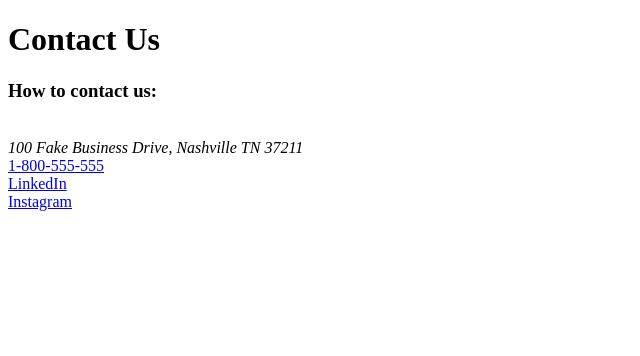
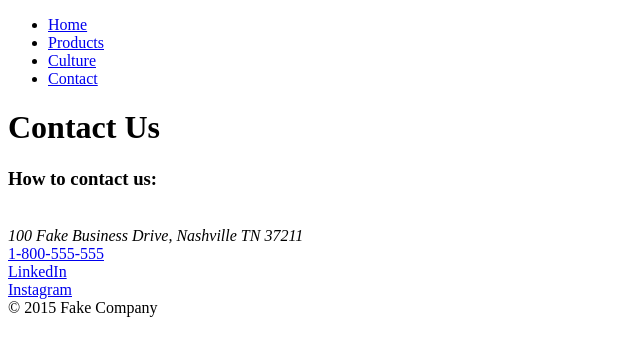
Before and after one commit to morecallan/HTML-exercise-mock-business, a plain HTML site: page contact.html in a window 1280 px wide. Shown: the whole page, without its empty margins (0-640 px from the left). Drawn offline with Linux system fonts and the light colour scheme.

Commit message:
added header, footer and nav to each page

```diff
--- a/contact.html
+++ b/contact.html
@@ -5,7 +5,16 @@
     <link rel="stylesheet" type="text/css" href="styles.css">
 </head>
 <body>
-    <h1>Contact Us</h1>
+    <nav>
+        <ul>
+            <li><a href="index.html">Home</a></li>
+            <li><a href="products.html">Products</a></li>
+            <li><a href="culture.html">Culture</a></li>
+            <li><a href="contact.html">Contact</a></li>
+        </ul>
+    </nav>
+
+    <header><h1>Contact Us</h1></header>
     <article>
         <header><h3>How to contact us:</h3></header>
         <img src="">
@@ -14,5 +23,7 @@
         <section><a href="www.linkedin.com/fakecompanypage">LinkedIn</a></section>
         <section><a href="www.instagram.com/fakecompanypage">Instagram</a></section>
     </article>
+
+    <footer>&#169; 2015 Fake Company</footer>
 </body>
 </html>
```
Also changed, not shown: culture.html (+12 -1 lines), index.html (+3 -1 lines), products.html (+12 -1 lines).
